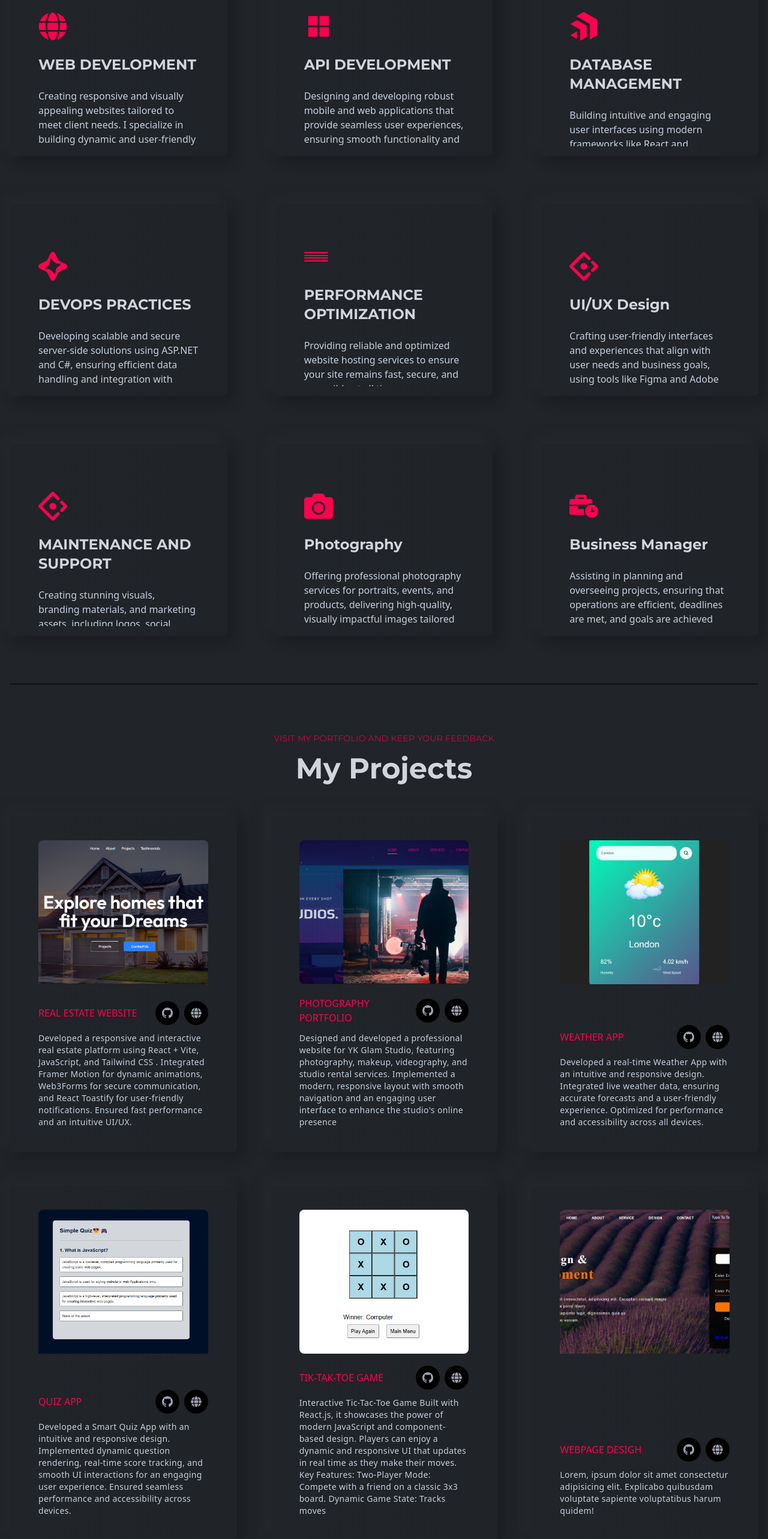
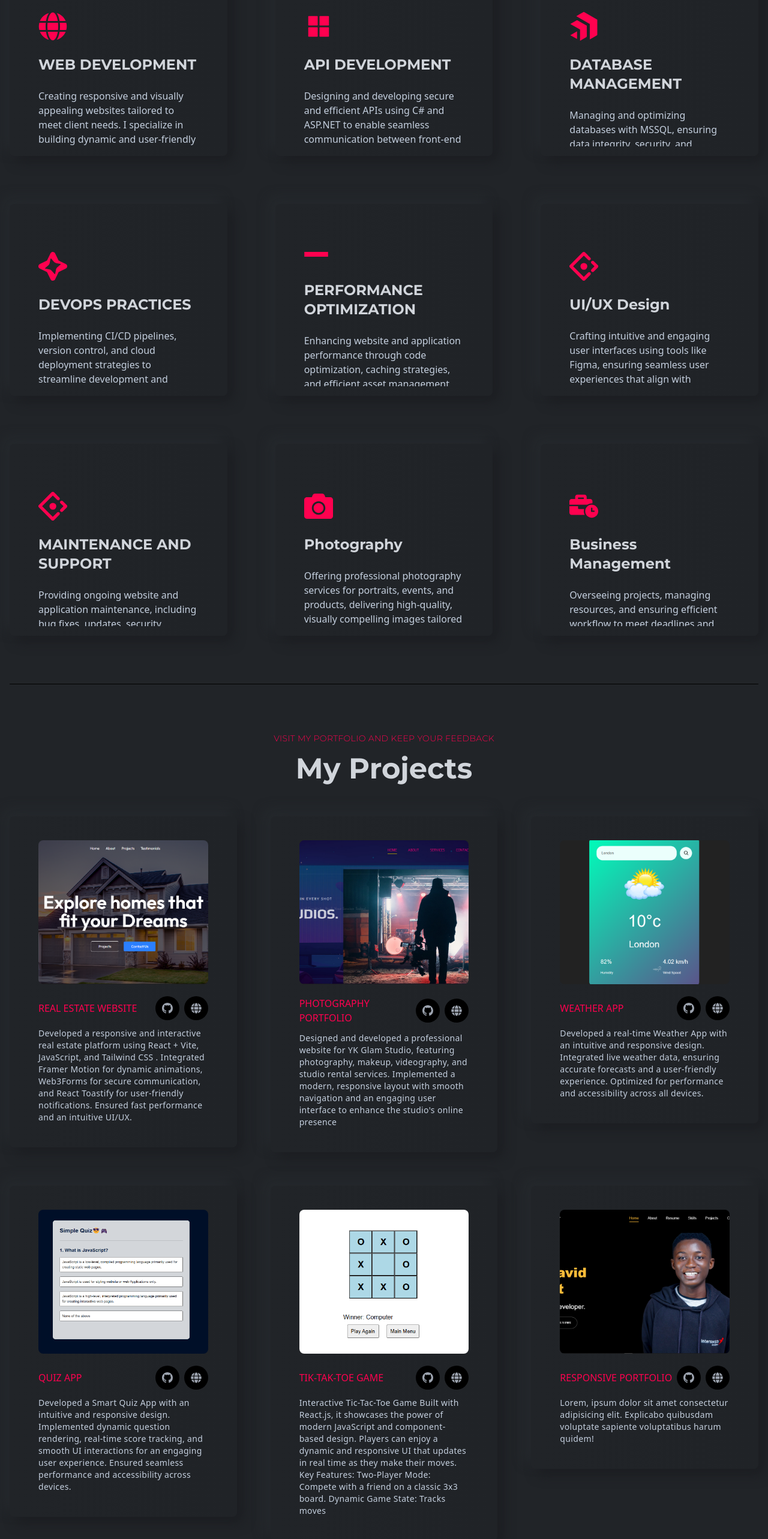
Before and after one commit to davidgraphix/davidsmart-portfolio-react, a React (Create React App) app: page / in a window 1280 px wide. Shown: the part 1177-3743 px from the top of the page at 60% size. Built offline with nearby package versions, Linux system fonts and the light colour scheme.

Commit message:
Updated the project links, Experience, Resume, and data.js

```diff
--- a/src/assets/index.js
+++ b/src/assets/index.js
@@ -5,7 +5,7 @@ import projectTwo from "./images/projects/photography-website.png";
 import projectThree from "./images/projects/dav-weather-app-img-prv.png";
 import projectFour from "./images/projects/dav-quizapp-img-prv.png";
 import projectFive from "./images/projects/tik-tak-toe.png";
-import projectSix from "./images/projects/dav-webpage-design-img-prv.png";
+import projectSix from "./images/projects/portfolioImg.png";
 import testimonialOne from "./images/testmonial/testimonialOne.png";
 import testimonialTwo from "./images/testmonial/testimonialTwo.png";
 import quote from "./images/testmonial/quote.png";
--- a/src/components/projects/Projects.js
+++ b/src/components/projects/Projects.js
@@ -23,6 +23,11 @@ const Projects = () => {
         />
       </div>
       <div className="grid grid-cols-1 md:grid-cols-2 xl:grid-cols-3 gap-6 xl:gap-14">
+        <a
+          target="_blank"
+          rel="noreferrer"
+          href="davvidsmartrealestate.netlify.app"
+        >
           <ProjectsCard
             title="REAL ESTATE WEBSITE"
             des=" Developed a responsive and interactive real estate
@@ -32,6 +37,13 @@ const Projects = () => {
            fast performance and an intuitive UI/UX."
             src={projectOne}
           />
+        </a>
+        <a
+          target="_blank"
+          rel="noreferrer"
+          href="https://davidgraphix.github.io/Ykglamstudio-website/"
+        >
+          {" "}
           <ProjectsCard
             title="PHOTOGRAPHY PORTFOLIO"
             des=" Designed and developed a professional website for YK Glam Studio,
@@ -40,6 +52,14 @@ const Projects = () => {
           an engaging user interface to enhance the studio's online presence"
             src={projectTwo}
           />
+        </a>
+
+        <a
+          target="_blank"
+          rel="noreferrer"
+          href="https://davidgraphix.github.io/Weather-Apps/"
+        >
+          {" "}
           <ProjectsCard
             title="Weather App"
             des=" Developed a real-time Weather App with an intuitive and
@@ -48,6 +68,14 @@ const Projects = () => {
           performance and accessibility across all devices."
             src={projectThree}
           />
+        </a>
+
+        <a
+          target="_blank"
+          rel="noreferrer"
+          href="https://davidgraphix.github.io/smart-quiz-app/"
+        >
+          {" "}
           <ProjectsCard
             title="Quiz app"
             des="Developed a Smart Quiz App with an
@@ -57,6 +85,13 @@ const Projects = () => {
          performance and accessibility across devices."
             src={projectFour}
           />
+        </a>
+
+        <a
+          target="_blank"
+          rel="noreferrer"
+          href="https://davidgraphix.github.io/Weather-Apps/"
+        >
           <ProjectsCard
             title="Tik-Tak-Toe Game"
             des=" Interactive Tic-Tac-Toe Game Built with React.js,
@@ -67,12 +102,20 @@ const Projects = () => {
             with a friend on a classic 3x3 board. Dynamic Game State: Tracks moves"
             src={projectFive}
           />
+        </a>
+
+        <a
+          target="_blank"
+          rel="noreferrer"
+          href="https://davidgraphix.github.io/david-portfolio-2024/"
+        >
           <ProjectsCard
-          title="Webpage Desigh"
+            title="Responsive Portfolio"
             des=" Lorem, ipsum dolor sit amet consectetur adipisicing elit.
               Explicabo quibusdam voluptate sapiente voluptatibus harum quidem!"
             src={projectSix}
           />
+        </a>
       </div>
     </section>
   );
--- a/src/components/resume/Achievement.js
+++ b/src/components/resume/Achievement.js
@@ -21,7 +21,7 @@ const Achievement = () => {
             result="Intern"
             des="Contributed to the development of financial applications, focusing on seamless integration between front-end and back-end systems. Gained hands-on experience in full-stack development using modern frameworks."
           />
-           <ResumeCard
+          <ResumeCard
             title="UI/US Design."
             subTitle="David Smart Soft."
             result="Learning"
--- a/src/components/resume/Experience.js
+++ b/src/components/resume/Experience.js
@@ -1,5 +1,5 @@
 import React from "react";
-import {motion} from "framer-motion"
+import { motion } from "framer-motion";
 import ResumeCard from "./ResumeCard";
 
 const Experience = () => {
@@ -7,11 +7,13 @@ const Experience = () => {
     <motion.div
       initial={{ opacity: 0 }}
       animate={{ opacity: 1, transition: { duration: 0.5 } }}
-      className="py-12 font-titleFont flex gap-20"
+      className="py-12 font-titleFont flex flex-col gap-20 lgl:flex-row"
     >
       <div>
         <div className="flex flex-col gap-4">
-          <p className="text-sm text-designColor tracking-[4px]">2021 - Present</p>
+          <p className="text-sm text-designColor tracking-[4px]">
+            2021 - Present
+          </p>
           <h2 className="text-4xl font-bold">Work Experience(Tech)</h2>
         </div>
         <div className="mt-6 lgl:mt-14 w-full h-[1000px] border-l-[6px] border-l-black border-opacity-30 flex flex-col gap-10">
@@ -33,16 +35,17 @@ const Experience = () => {
             result="Lagos"
             des="Designing intuitive and visually appealing user interfaces with a strong focus on user experience. Skilled in using tools like Figma and Adobe XD to bring ideas to life."
           />
-
         </div>
       </div>
       <div>
         <div className="flex flex-col gap-4">
-          <p className="text-sm text-designColor tracking-[4px]">2019 - Present</p>
+          <p className="text-sm text-designColor tracking-[4px]">
+            2019 - Present
+          </p>
           <h2 className="text-4xl font-bold">Work Experience</h2>
         </div>
         <div className="mt-14 w-full h-[1000px] border-l-[6px] border-l-black border-opacity-30 flex flex-col gap-10">
-        <ResumeCard
+          <ResumeCard
             title="Graphic Designer"
             subTitle="WordSoft ent. - (2019 - Present)"
             result="Lagos"
--- a/src/components/resume/Resume.js
+++ b/src/components/resume/Resume.js
@@ -1,28 +1,29 @@
-import React, {  useState } from 'react'
-import Title from '../layouts/Title';
-import Education from './Education';
-import Skills from './Skills';
-import Achievement from './Achievement';
-import Experience from "./Experience"
+import React, { useState } from "react";
+import Title from "../layouts/Title";
+import Education from "./Education";
+import Skills from "./Skills";
+import Achievement from "./Achievement";
+import Experience from "./Experience";
 
 const Resume = () => {
   const [educationData, setEducationData] = useState(true);
   const [skillData, setSkillData] = useState(false);
   const [experienceData, setExperienceData] = useState(false);
-   const [achievementData, setAchievementData] = useState(false);
+  //  const [achievementData, setAchievementData] = useState(false);
   return (
     <section id="resume" className="w-full py-20 border-b-[1px] border-b-black">
       <div className="flex justify-center items-center text-center">
         <Title title="3+ YEARS OF EXPERIENCE" des="My Resume" />
       </div>
       <div>
-        <ul className="w-full grid grid-cols-1 md:grid-cols-2 xl:grid-cols-4">
+        <ul className="w-full grid grid-cols-1 md:grid-cols-2 xl:grid-cols-3">
           <li
-            onClick={() =>
+            onClick={
+              () =>
                 setEducationData(true) &
                 setSkillData(false) &
-              setExperienceData(false) &
-              setAchievementData(false)
+                setExperienceData(false)
+              // setAchievementData(false)
             }
             className={`${
               educationData
@@ -33,11 +34,12 @@ const Resume = () => {
             Education
           </li>
           <li
-            onClick={() =>
+            onClick={
+              () =>
                 setEducationData(false) &
                 setSkillData(true) &
-              setExperienceData(false) &
-              setAchievementData(false)
+                setExperienceData(false)
+              // setAchievementData(false)
             }
             className={`${
               skillData ? "border-designColor rounded-lg" : "border-transparent"
@@ -46,11 +48,12 @@ const Resume = () => {
             Professional Skills
           </li>
           <li
-            onClick={() =>
+            onClick={
+              () =>
                 setEducationData(false) &
                 setSkillData(false) &
-              setExperienceData(true) &
-              setAchievementData(false)
+                setExperienceData(true)
+              // setAchievementData(false)
             }
             className={`${
               experienceData
@@ -60,12 +63,12 @@ const Resume = () => {
           >
             Experience
           </li>
-          <li
+          {/* <li
             onClick={() =>
               setEducationData(false) &
               setSkillData(false) &
-              setExperienceData(false) &
-              setAchievementData(true)
+              setExperienceData(false)
+              // setAchievementData(true)
             }
             className={`${
               achievementData
@@ -74,16 +77,15 @@ const Resume = () => {
             } resumeLi`}
           >
             Achievements
-          </li>
+          </li> */}
         </ul>
       </div>
       {educationData && <Education />}
       {skillData && <Skills />}
-      {achievementData && <Achievement />}
+      {/* {achievementData && <Achievement />} */}
       {experienceData && <Experience />}
-
     </section>
   );
-}
+};
 
-export default Resume
+export default Resume;
--- a/src/data/data.js
+++ b/src/data/data.js
@@ -9,53 +9,53 @@ export const featuresData = [
     icon: <FaGlobe />,
 
     title: "WEB DEVELOPMENT",
-    des: "Creating responsive and visually appealing websites tailored to meet client needs. I specialize in building dynamic and user-friendly websites that prioritize functionality and aesthetic appeal.",
+    des: "Creating responsive and visually appealing websites tailored to meet client needs. I specialize in building dynamic and user-friendly web applications with modern technologies like React, TypeScript, and Tailwind CSS.",
   },
   {
     id: 2,
     icon: <AiFillAppstore />,
     title: "API DEVELOPMENT",
-    des: "Designing and developing robust mobile and web applications that provide seamless user experiences, ensuring smooth functionality and high performance.",
+    des: "Designing and developing secure and efficient APIs using C# and ASP.NET to enable seamless communication between front-end and back-end systems.",
   },
   {
     id: 3,
     icon: <SiProgress />,
     title: "DATABASE MANAGEMENT",
-    des: "Building intuitive and engaging user interfaces using modern frameworks like React and TypeScript, ensuring cross-browser compatibility and responsive design.",
+    des: "Managing and optimizing databases with MSSQL, ensuring data integrity, security, and efficient retrieval for high-performance applications.",
   },
   {
     id: 4,
     icon: <SiCodemagic />,
     title: "DEVOPS PRACTICES",
-    des: "Developing scalable and secure server-side solutions using ASP.NET and C#, ensuring efficient data handling and integration with front-end systems.",
+    des: "Implementing CI/CD pipelines, version control, and cloud deployment strategies to streamline development and improve application scalability and reliability.",
   },
   {
     id: 5,
     title: "PERFORMANCE OPTIMIZATION",
-    des: "Providing reliable and optimized website hosting services to ensure your site remains fast, secure, and accessible at all times.",
+    des: "Enhancing website and application performance through code optimization, caching strategies, and efficient asset management for faster load times and better user experiences.",
   },
   {
     id: 6,
     icon: <SiAntdesign />,
     title: "UI/UX Design",
-    des: "Crafting user-friendly interfaces and experiences that align with user needs and business goals, using tools like Figma and Adobe XD for precision and creativity.",
+    des: "Crafting intuitive and engaging user interfaces using tools like Figma, ensuring seamless user experiences that align with business goals and industry standards.",
   },
   {
     id: 7,
     icon: <SiAntdesign />,
     title: "MAINTENANCE AND SUPPORT",
-    des: "Creating stunning visuals, branding materials, and marketing assets, including logos, social media graphics, and promotional content, to captivate your audience.",
+    des: "Providing ongoing website and application maintenance, including bug fixes, updates, security enhancements, and performance monitoring to ensure smooth operation.",
   },
   {
     id: 8,
     icon: <FaCamera />,
     title: "Photography",
-    des: "Offering professional photography services for portraits, events, and products, delivering high-quality, visually impactful images tailored to your vision.",
+    des: "Offering professional photography services for portraits, events, and products, delivering high-quality, visually compelling images tailored to client needs.",
   },
   {
     id: 9,
     icon: <FaBusinessTime />,
-    title: "Business Manager",
-    des: "Assisting in planning and overseeing projects, ensuring that operations are efficient, deadlines are met, and goals are achieved successfully.",
+    title: "Business Management",
+    des: "Overseeing projects, managing resources, and ensuring efficient workflow to meet deadlines and achieve business objectives successfully.",
   },
 ];
```
Also changed, not shown: src/assets/images/projects/portfolioImg.png (added). Lines whose indentation alone changed are shown as unchanged.
